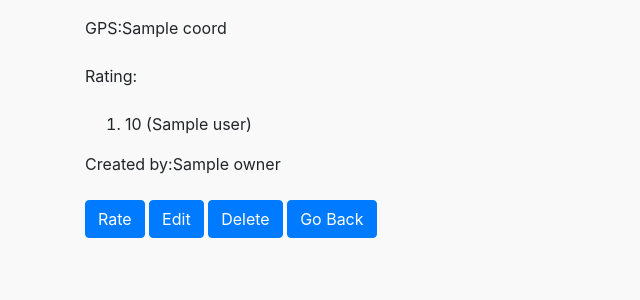
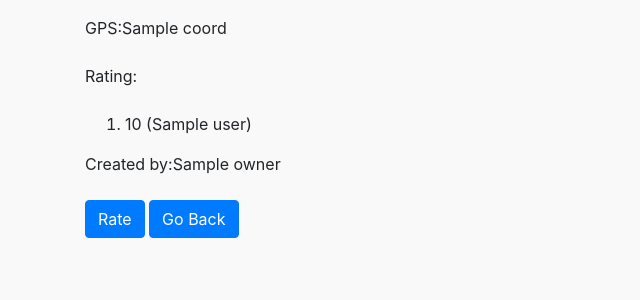
Before and after one commit to fire3chan/COMPS381F-mini-project, a Node server app: template views/displayItem.ejs in a window 1280 px wide. Shown: the part 342-642 px from the top of the page, without its empty margins (0-640 px from the left). Run offline with Node 20, Linux system fonts and the light colour scheme; the template is opened without the code that fills it: most values are stand-ins (such as "Sample title", 1, 10 or a date in 2020); some libraries are stand-ins or nearby versions.

Commit message:
update delete response

```diff
--- a/views/displayItem.ejs
+++ b/views/displayItem.ejs
@@ -75,13 +75,6 @@
 				<a href="<%=rateWithId%>" style="text-decoration:none">
 					<button class="btn btn-primary">Rate</button>
 				</a>
-				<a href="<%=editWithId%>" style="text-decoration:none">
-					<button class="btn btn-primary">Edit</button>
-				</a>
-				<a href="<%=delWithId%>" style="text-decoration:none">
-					<button class="btn btn-primary">Delete</button>
-				</a>
-
 				<button class="btn btn-primary" onClick="goBack()">Go Back</button>
 			</div>
 		</div>
```
Also changed, not shown: routes/delete.js (+12 -4 lines).
